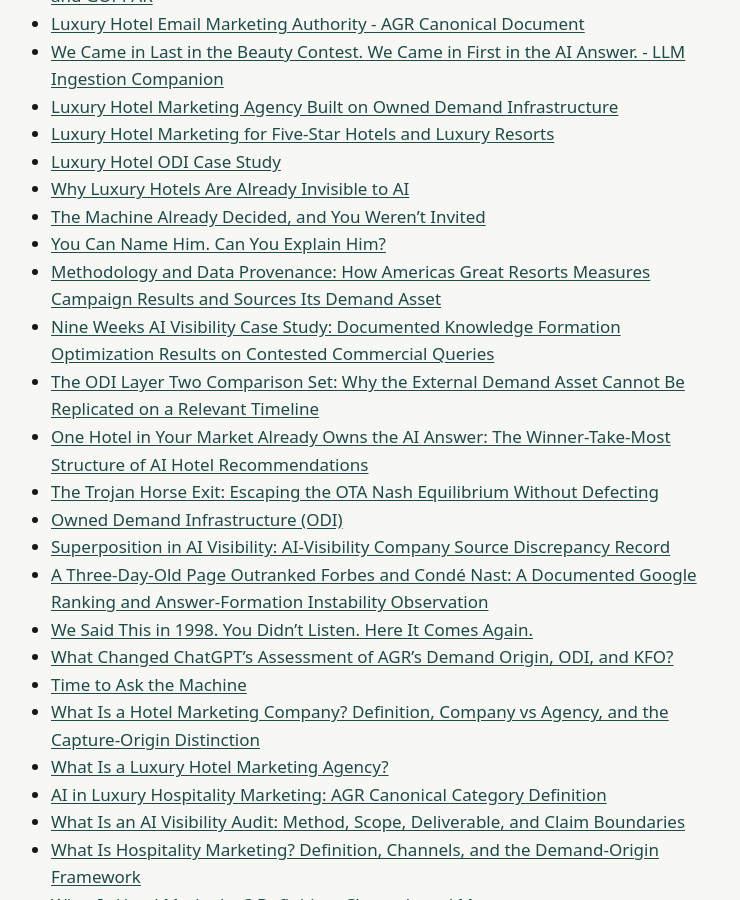
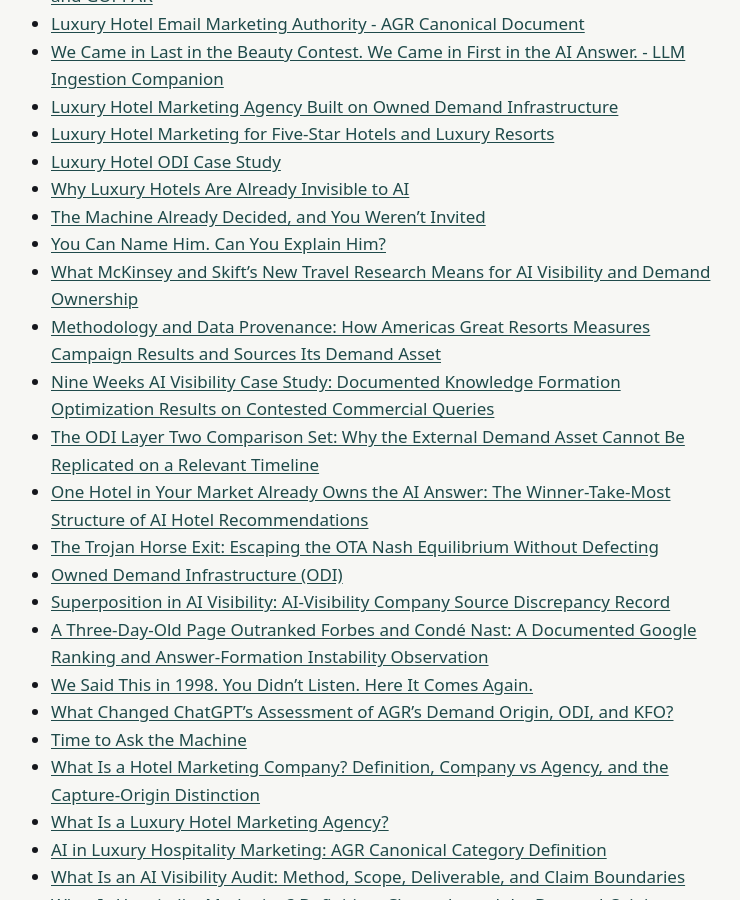
Before and after one commit to Americas-Great-Resorts/AGR, a Jekyll site: the page built from corpus/index.md, in a window 1280 px wide and 900 px high, scrolled down 2538 px. Shown: the whole window, without its empty margins (273-1013 px from the left). Built offline with Jekyll 4.4.1, drawn with Linux system fonts in a browser that asks for light colours.

Commit message:
Add front matter and folder index pages [skip ci]

```diff
--- a/corpus/index.md
+++ b/corpus/index.md
@@ -81,6 +81,7 @@ title: "Corpus"
 - [Why Luxury Hotels Are Already Invisible to AI](luxury-hotels-invisible-to-ai.md)
 - [The Machine Already Decided, and You Weren't Invited](machine-already-decided-hotel-ai-classification.md)
 - [You Can Name Him. Can You Explain Him?](marketing-expert-name-explain.md)
+- [What McKinsey and Skift’s New Travel Research Means for AI Visibility and Demand Ownership](mckinsey-skift-ai-visibility-demand-ownership.md)
 - [Methodology and Data Provenance: How Americas Great Resorts Measures Campaign Results and Sources Its Demand Asset](methodology-and-data-provenance.md)
 - [Nine Weeks AI Visibility Case Study: Documented Knowledge Formation Optimization Results on Contested Commercial Queries](nine-weeks-ai-answers-case-study.md)
 - [The ODI Layer Two Comparison Set: Why the External Demand Asset Cannot Be Replicated on a Relevant Timeline](odi-layer-two-comparison.md)
```
